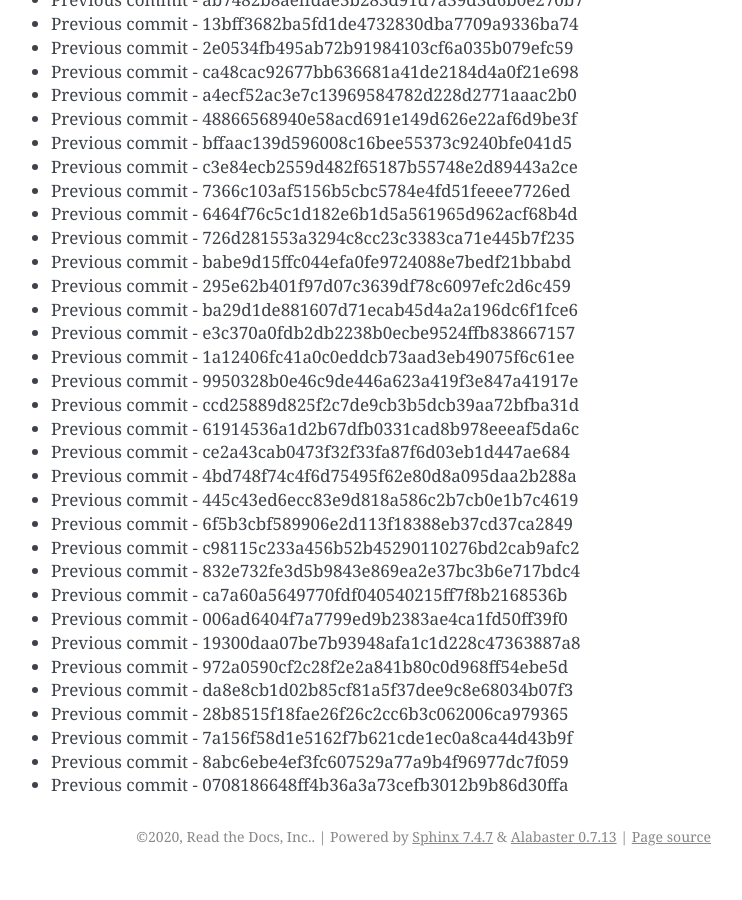
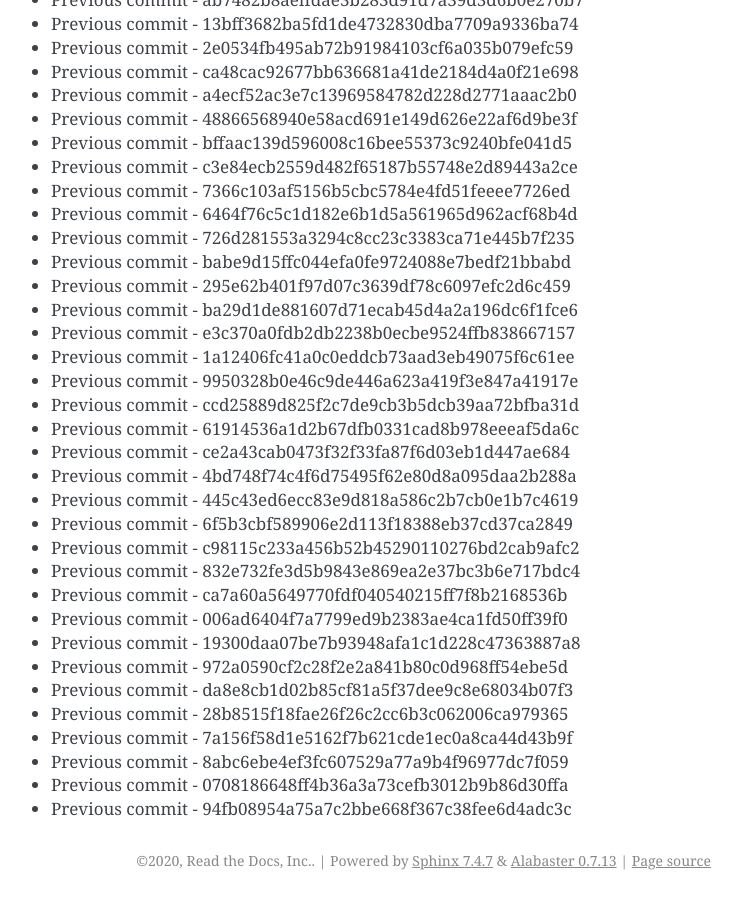
Before and after one commit to readthedocs/rtd-git-stresstest, a Sphinx documentation site: the page built from docs/updates.rst, in a window 1280 px wide and 900 px high, scrolled down 3273 px. Shown: the whole window, without its empty margins (399-1141 px from the left). Built offline with Sphinx 7.4.7, drawn with Linux system fonts in a browser that asks for light colours; before the commit the page ends 4149 px from its top, so only the background shows below that.

Commit message:
Generating commit from previous: 94fb08954a75a7c2bbe668f367c38fee6d4adc3c

```diff
--- a/docs/updates.rst
+++ b/docs/updates.rst
@@ -169,3 +169,4 @@ It can be tested for any performance characteristics.
 * Previous commit - 7a156f58d1e5162f7b621cde1ec0a8ca44d43b9f
 * Previous commit - 8abc6ebe4ef3fc607529a77a9b4f96977dc7f059
 * Previous commit - 0708186648ff4b36a3a73cefb3012b9b86d30ffa
+* Previous commit - 94fb08954a75a7c2bbe668f367c38fee6d4adc3c
```
